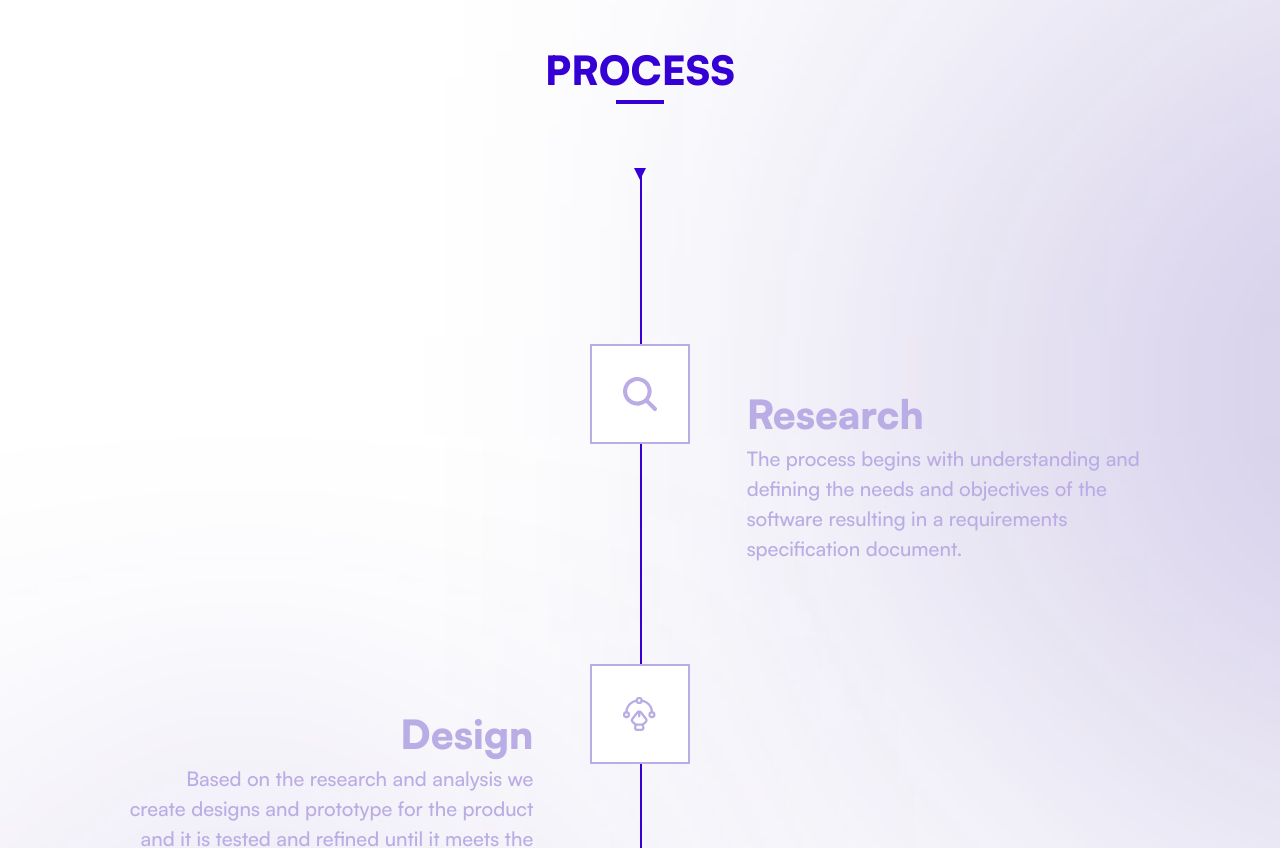
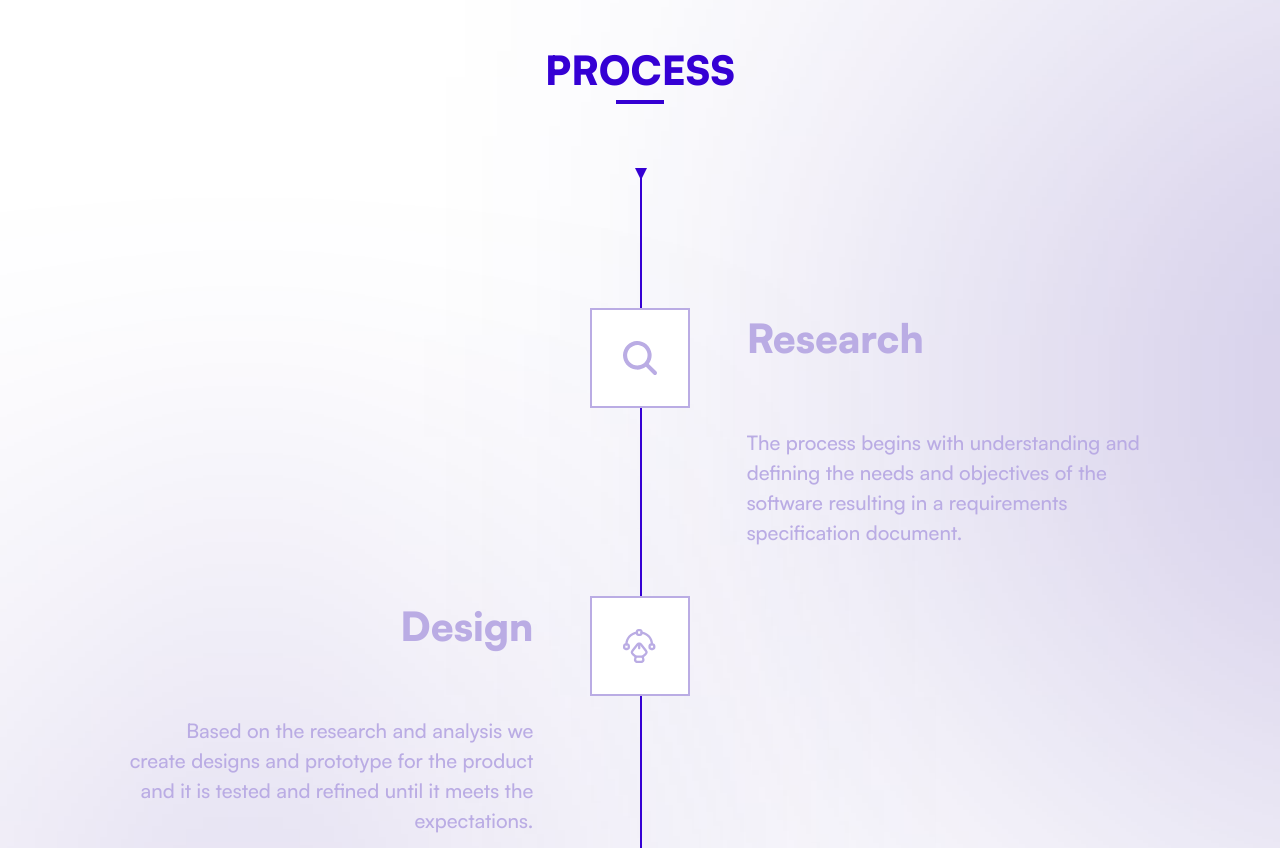
Before and after one commit to MRV-Tool/lpl-website, a React (Vite) app: page / in a window 1280 px wide. Shown: the part 2560-3408 px from the top of the page. Built offline with nearby package versions, Linux system fonts and the light colour scheme.

Commit message:
Animation in Progess line

```diff
--- a/src/common/ProcessGrid.jsx
+++ b/src/common/ProcessGrid.jsx
@@ -11,6 +11,7 @@ const ProcessGrid = ({
   iconStyle,
   iconView,
   handleUpdate,
+  processPercent,
 }) => {
   const [style, setStyle] = useState({});
   const processRef = useRef();
@@ -22,11 +23,11 @@ const ProcessGrid = ({
 
  useEffect(() => {
    if (iconView) {
-      setStyle({ animation: "colorSwap 0.5s ease-in-out", color: "#3500D4" });
+     setStyle({ animation: 'colorSwap 0.5s ease-in-out', color: '#3500D4' });
    } else {
      setStyle({
-        animation: "reverseColorSwap 0.5s ease-in-out",
-        color: "#BAACE4",
+       animation: 'reverseColorSwap 0.5s ease-in-out',
+       color: '#BAACE4',
      });
    }
  }, [iconView]);
@@ -39,15 +40,15 @@ const ProcessGrid = ({
   }, [inView]);
 
   return (
-    <div className="py-6">
-      <div className="my-4">
+    <div className="py-2">
+      <div className="my-4 max_sm:my-2">
         <div
           ref={(node) => {
             iconRef.current = node;
             ref(node);
             // ref3(node)
           }}
-          className="grid grid-cols-3 grid-rows-2 w-full items-end max_md:grid-cols-2"
+          className="grid grid-cols-3 grid-rows-2 max_720:grid-rows-1 w-full max_md:grid-cols-2"
         >
           {index % 2 === 0 ? (
             <>
--- a/src/components/Process.jsx
+++ b/src/components/Process.jsx
@@ -1,37 +1,101 @@
-import React, { useEffect, useState, useRef } from "react";
-import { ProcessList } from "../common/constants";
-import ProcessGrid from "../common/ProcessGrid";
-import { useInView } from "react-intersection-observer";
+import React, { useEffect, useState, useRef } from 'react';
+import { ProcessList } from '../common/constants';
+import ProcessGrid from '../common/ProcessGrid';
+// import { useInView } from 'react-intersection-observer';
 
-const Process = React.forwardRef((props,ref) => {
-  const {serviceView,reviewView}=props;
+const Process = React.forwardRef((props) => {
+  const { serviceView, reviewView } = props;
   const processCard = useRef();
   const [processState, setProcessState] = useState(ProcessList);
   const [scrollPercentage, setScrollPercentage] = useState(0);
-  const [ref1, inView] = useInView({
+  // const [ref1, inView] = useInView({
+  //   threshold: 1,
+  // });
+  const [processIsInView, setProcessIsInView] = useState(false);
+  const processRef = useRef();
+  const useFeatureObserver = (ref) => {
+    const callback = (entries, observer) => {
+      entries.forEach((entry) => {
+        if (entry.isIntersecting) {
+          setProcessIsInView(true);
+        } else {
+          // Handle when the entry is not intersecting if needed
+        }
+      });
+    };
+
+    useEffect(() => {
+      const target = ref.current;
+      if (!target) return;
+
+      const options = {
+        root: null,
         threshold: 1,
-  });
+      };
+
+      const observer = new IntersectionObserver(callback, options);
+      observer.observe(target);
+
+      // Clean up the observer when the component unmounts
+      return () => observer.disconnect();
+    }, [ref, processIsInView]);
+  };
+
+  useFeatureObserver(processRef);
 
   const handleStyle = (id, data) => {
     let update = data.map((value, index) => {
+      console.log('value, index', value, index);
       if (id == index) {
+        console.log("111111111111");
         return {
           ...value,
-          style: { border: "none", boxShadow: "0px 0px 20px 0px #0000000D" },
+          style: { border: 'none', boxShadow: '0px 0px 20px 0px #0000000D' },
         };
       } else if (id > index) {
-        return { ...value, view:true,style: { border: "#3500D4 2px solid" } };
-      } else {
+        console.log('222222222222');
+        return { ...value, view: true, style: { border: '#3500D4 2px solid' } };
+      }
+      else {
+        console.log('333333333333');
         return {
           ...value,
           view: false,
-          style: { border: "#BAACE4 2px solid" },
+          style: { border: '#BAACE4 2px solid' },
         };
       }
     });
     // console.log('id,data =====',id,data)
     setProcessState(update);
   };
+
+  // const updateProcessList = (view, altText) => {
+  //   let id;
+  //   let update = processState.map((data, index) => {
+  //     if (data.alt === altText) {
+  //       if (altText === 'research-icon' && scrollPercentage > 10) {
+  //         id = index;
+  //         return { ...data, view: view };
+  //       }
+  //       if (altText === 'design-icon' && scrollPercentage > 30.5) {
+  //         id = index;
+  //         return { ...data, view: view };
+  //       } else if (altText === 'development-icon' && scrollPercentage > 50) {
+  //         id = index;
+  //         return { ...data, view: view };
+  //       } else if (altText === 'deployment-icon' && scrollPercentage > 70) {
+  //         id = index;
+  //         return { ...data, view: view };
+  //       } else {
+  //         return { ...data };
+  //       }
+  //     } else {
+  //       return { ...data };
+  //     }
+  //   });
+  //   handleStyle(id, update);
+  // };
+
 
    const updateProcessList = (view, altText) => {
      let id;
@@ -47,62 +111,72 @@ const Process = React.forwardRef((props,ref) => {
    };
 
   const handleScroll = () => {
-    const scrollContainer = document.getElementById("scrollContainer");
-    console.log("scrollContainer.scrollTop =====", scrollContainer.scrollTop);
-    const scrollY = window.scrollY;
-    const windowHeight = window.innerHeight;
-    const scrollHeight = document.documentElement.scrollHeight;
+    const scrollContainer = document.getElementById('scrollContainer');
+    const scrollY = window.scrollY - 1900;
+    const windowHeight = 1000;
+    const scrollHeight = 3000;
     const percentage = (scrollY / (scrollHeight - windowHeight)) * 100;
-    setScrollPercentage(percentage);
+    if (percentage < 100) setScrollPercentage(percentage);
   };
 
   useEffect(() => {
-    if (inView) {
-      window.addEventListener("scroll", handleScroll);
+    if (processIsInView) {
+      window.addEventListener('scroll', handleScroll);
     }
     return () => {
-        window.removeEventListener("scroll", handleScroll);
+      window.removeEventListener('scroll', handleScroll);
     };
-  }, [inView]);
+  }, [processIsInView]);
 
-  useEffect(()=>{
-    if(reviewView){
-      let updated = processState.map((process)=>{
-        return {...process,view:true,style: { border: "#3500D4 2px solid" }}
-      })
-      setProcessState(updated)
+  useEffect(() => {
+    if (reviewView) {
+      let updated = processState.map((process) => {
+        return {
+          ...process,
+          view: true,
+          style: { border: '#3500D4 2px solid' },
+        };
+      });
+      setProcessState(updated);
     }
-    if(serviceView){
-      let updated = processState.map((process)=>{
-        return {...process,view:false,style: { border: "#BAACE4 2px solid" }}
-      })
-      setProcessState(updated)
+    if (serviceView) {
+      let updated = processState.map((process) => {
+        return {
+          ...process,
+          view: false,
+          style: { border: '#BAACE4 2px solid' },
+        };
+      });
+      setProcessState(updated);
     }
-  },[serviceView,reviewView])
+  }, [serviceView, reviewView]);
 
   return (
-    <div ref={ref} id="process" className="my-28">
+    <div id="process" className="my-28">
       <div className="w-full F-JC-AI-CENTER flex-col">
         <div className="HeadingText uppercase">Process</div>
         <div className="underline max_md:w-[1.5rem]"></div>
         <div className="my-8">
           <div
-            ref={(node) => {
-              processCard.current = node;
-              ref1(node);
-            }}
+            // ref={(node) => {
+            //   processCard.current = node;
+            //   ref1(node);
+            // }}
             id="scrollContainer"
             className="mx-auto w-[80%] relative py-8 max_md:w-full"
           >
             <div className="w-[500px] h-[500px] ellipse absolute top-0 -right-[500px] opacity-70"></div>
-            <div className="full F-JC-AI-CENTER -mb-2 max_md:block max_md:ml-[24%]">
+            <div
+              className="full F-JC-AI-CENTER -mb-2 max_md:block max_md:ml-[24%]"
+              ref={processRef}
+            >
               <div className="inverted"></div>
             </div>
             <div
               className="absolute vertical-line border border-classic-dark-bluish left-[50%] z-[-1] max_md:left-[25%]"
-              style={{ height: `100%` }}
+              style={{ height: `${scrollPercentage}%` }}
             ></div>
-            <div className="py-28">
+            <div className="pt-28 max_sm:pt-20">
               {processState.map((process, index) => (
                 <ProcessGrid
                   active={process.active}
@@ -114,6 +188,7 @@ const Process = React.forwardRef((props,ref) => {
                   iconView={process.view}
                   handleUpdate={updateProcessList}
                   iconStyle={process.style}
+                  processPercent={scrollPercentage}
                 />
               ))}
             </div>
--- a/src/index.css
+++ b/src/index.css
@@ -130,6 +130,7 @@ body{
 .inverted{
     width: 0;
     height: 0;
+    margin-left: 2px;
     border-left: 6px solid transparent;
     border-right: 6px solid transparent;
     border-top: 12px solid #3500D4;
@@ -158,7 +159,21 @@ body{
   .box-shadow{
     box-shadow: none;
   }
+  .inverted{
+    margin-left: 4px;
+  }
+
 }
+@media(max-width:720px) {
+    .inverted{
+      margin-left: 2px
+    }
+  }
+@media(max-width:450px) {
+    .inverted{
+      margin-left: -1px
+    }
+  }
 @layer components {
   .F-JC-AI-CENTER {
     @apply flex items-center justify-center;
```
Lines whose indentation alone changed are shown as unchanged.
